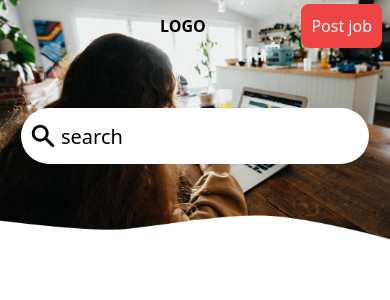
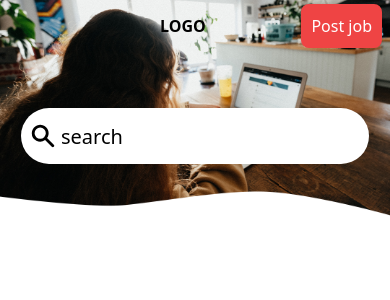
Before and after one commit to ognjen-dev/hire-remote, a React (Create React App) app: page / in a window 390 px wide. Shown: the top 300 px of the page. Built offline with nearby package versions, Linux system fonts and the light colour scheme.

Commit message:
add responsivness to searchbar

```diff
--- a/src/App/Components/GetHiredComponents/Hero.tsx
+++ b/src/App/Components/GetHiredComponents/Hero.tsx
@@ -2,8 +2,8 @@ import React from 'react'
 
 const Hero = () => {
     return (
-        <div className="flex lg:flex lg:justify-center justify-center py-14 lg:py-16 z-0">
-            <div className="lg:max-w-lg lg:w-full lg:max-w-xs">
+        <div className="flex lg:flex lg:justify-center justify-center pt-14 lg:pt-24 z-0">
+            <div className="lg:w-20/5">
                 <label className="sr-only">search</label>
                 <div className="relative">
                     <div className="absolute inset-y-0 left-0 pl-3 flex items-center pointer-events-none">
--- a/src/App/Components/SharedComponents/NavBar.tsx
+++ b/src/App/Components/SharedComponents/NavBar.tsx
@@ -6,8 +6,8 @@ const NavBar = () => {
     return (
         <div>
             <div className="absolute z-negative lg:opacity-100 opacity-100">
-                <img src={BackgroundBig} className="lg:block md:block hidden lg:-mt-18 md:-mt-22" />
-                <img src={BackgroundSmall} className="lg:hidden md:hidden block md:-mt-44 sm:-mt-36 " />
+                <img src={BackgroundBig} className="lg:block md:block hidden lg:-mt-18 xl:-m5-26 md:-mt-22" />
+                <img src={BackgroundSmall} className="lg:hidden md:hidden block -mt-6 md:-mt-44 sm:-mt-36 " />
             </div>
             <div className="flex lg:flex justify-between lg:justify-between lg:p-3 lg:py-5 py-1">
                 <div className="sm:block hidden self-center">
```
